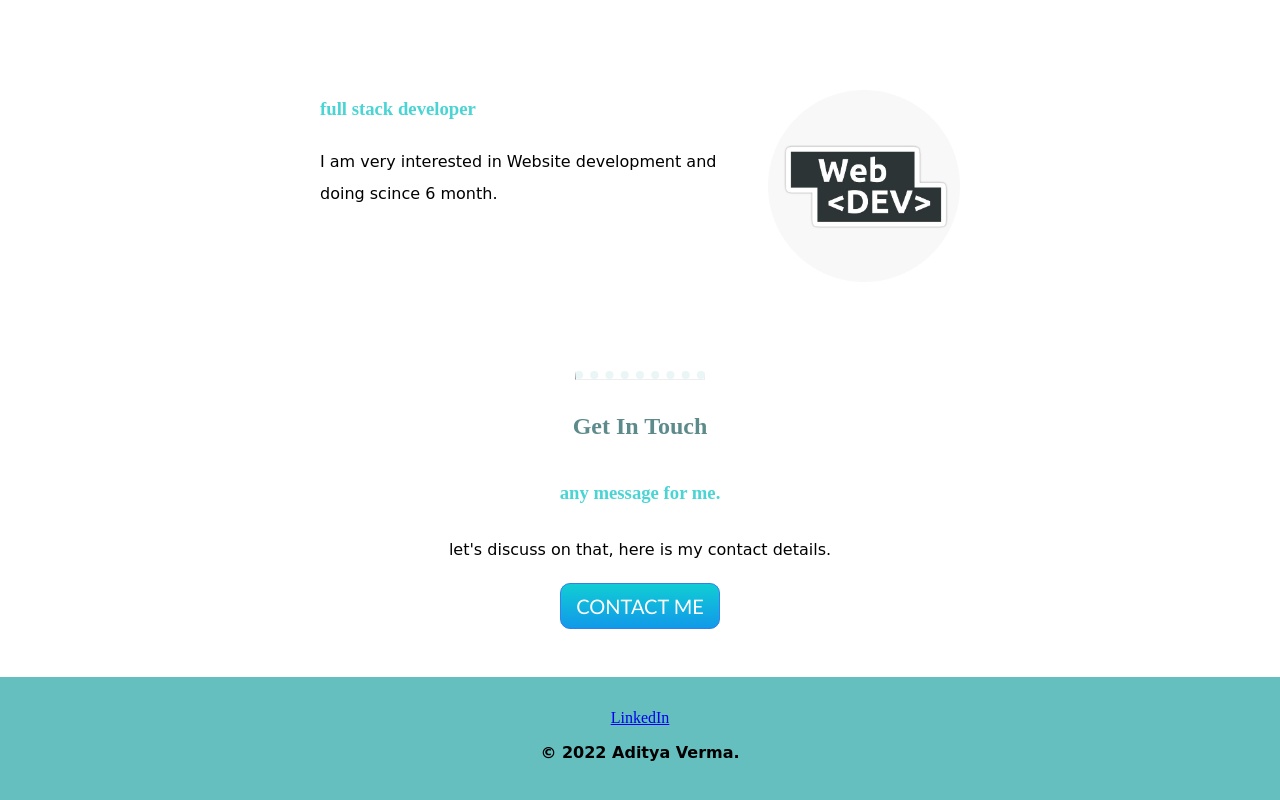
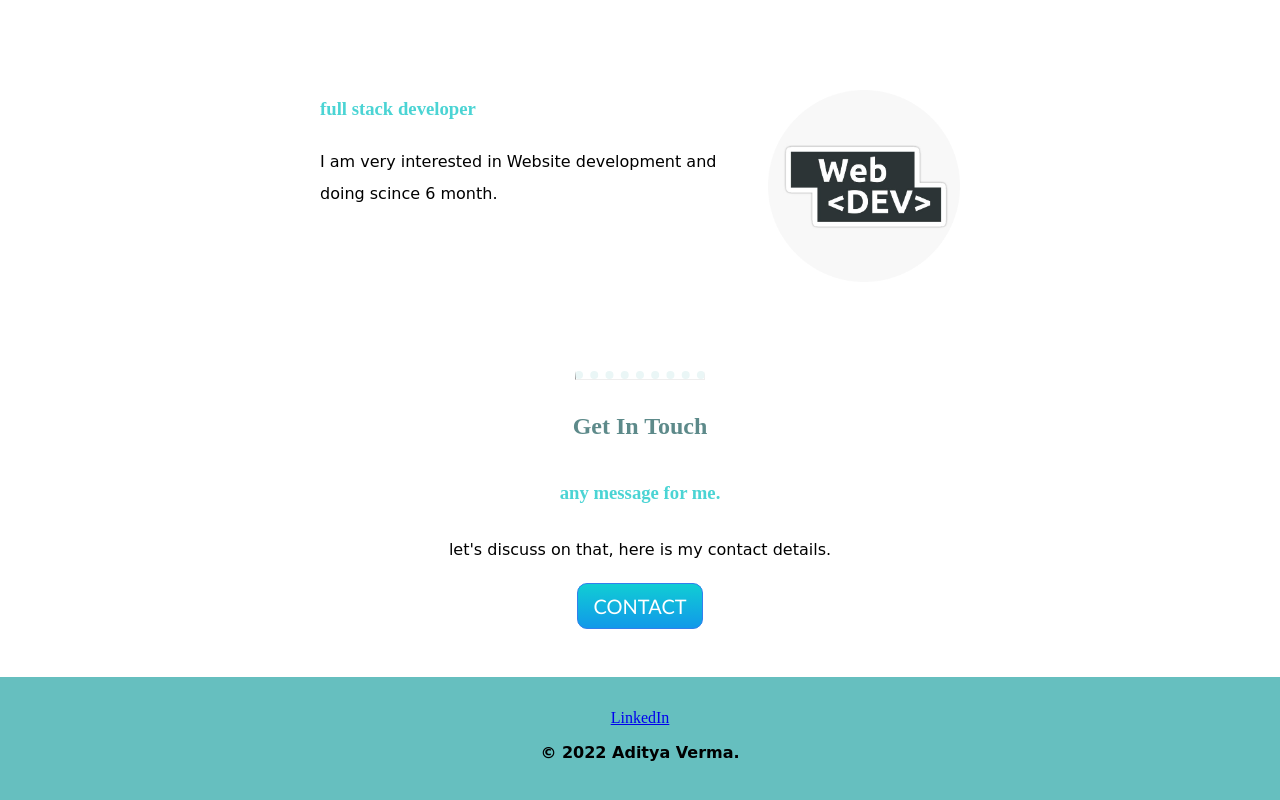
Before and after one commit to adv6273/res, a plain HTML site: page index.html in a window 1280 px wide. Shown: the part 1635-2435 px from the top of the page. Drawn offline with Linux system fonts and the light colour scheme.

Commit message:
Update index.html

```diff
--- a/index.html
+++ b/index.html
@@ -41,7 +41,7 @@
           <h2>Get In Touch</h2>
           <h3>any message for me.</h3>
           <p>let's discuss on that, here is my contact details.</p>
-          <a class="btn" href="mailto:adi@720236gmail.com">CONTACT ME</a>
+          <a class="btn" href="mailto:adi@720236gmail.com">CONTACT</a>
         </div>
       </div>
 
```
